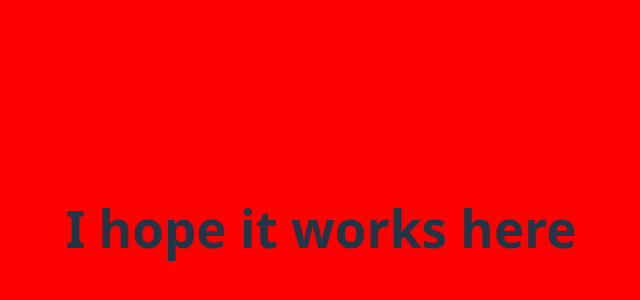
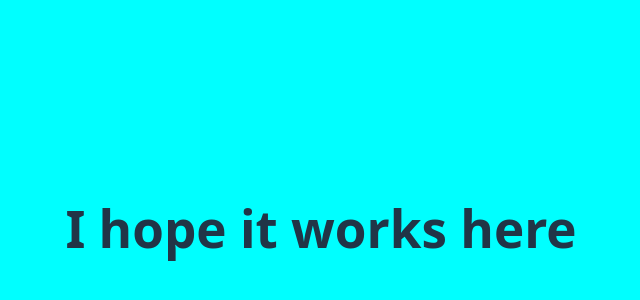
Before and after one commit to Basudev-Pokharel/github-actions-survives-vercel-fails, a React (Vite) app: page / in a window 1280 px wide. Shown: the part 172-472 px from the top of the page, without its empty margins (319-959 px from the left). Built offline with nearby package versions, Linux system fonts and the light colour scheme.

Commit message:
CI/CD failed… but my willpower did too.

```diff
--- a/src/index.css
+++ b/src/index.css
@@ -28,7 +28,7 @@ body {
   place-items: center;
   min-width: 320px;
   min-height: 100vh;
-  background-color: red;
+  background-color: aqua;
 }
 
 h1 {
```
Also changed, not shown: 1 other file (tests, documents, lock files or other folders).
